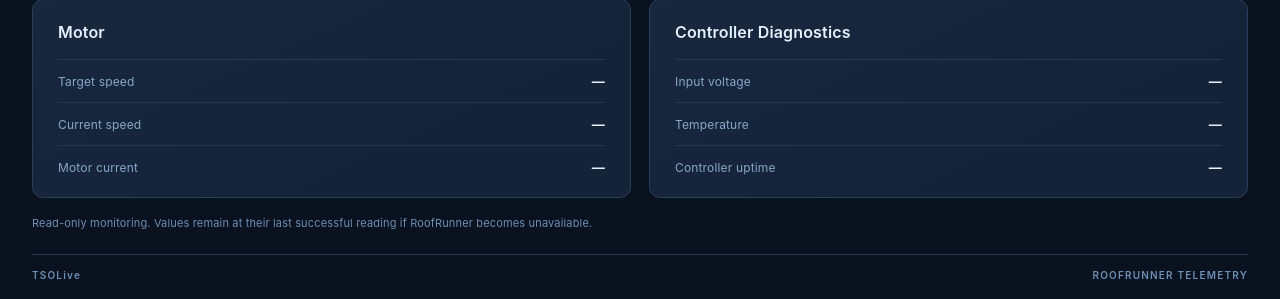
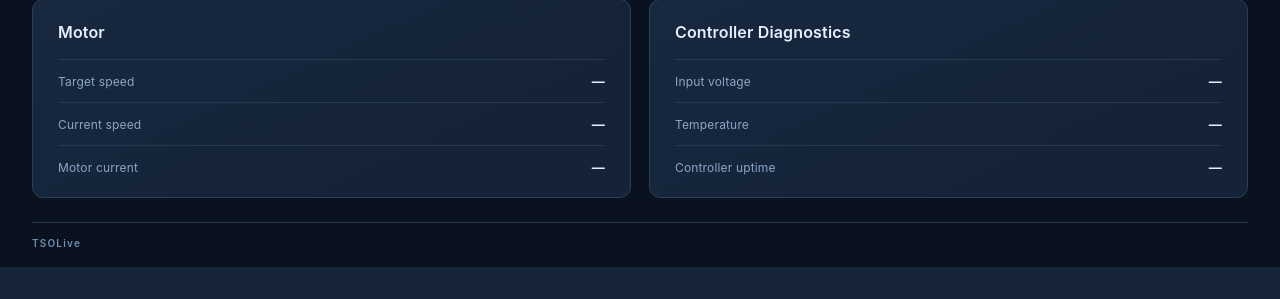
Before and after one commit to EorEquis/TSOLive, a FastAPI app: page /details?system=roof in a window 1280 px wide. Shown: the part 634-933 px from the top of the page. After the commit the page ends 901 px from the top, so only its background shows below. Run offline with FastAPI, Linux system fonts and the light colour scheme.

Commit message:
Remove extra Roof details footer text

```diff
--- a/templates/roof-details.html
+++ b/templates/roof-details.html
@@ -76,9 +76,8 @@
           </dl>
         </section>
       </div>
-      <p class="details-note">Read-only monitoring. Values remain at their last successful reading if RoofRunner becomes unavailable.</p>
     </main>
-    <footer class="page-footer"><span>TSOLive</span><span>ROOFRUNNER TELEMETRY</span></footer>
+    <footer class="page-footer"><span>TSOLive</span></footer>
   </div>
 </body>
 </html>
```
